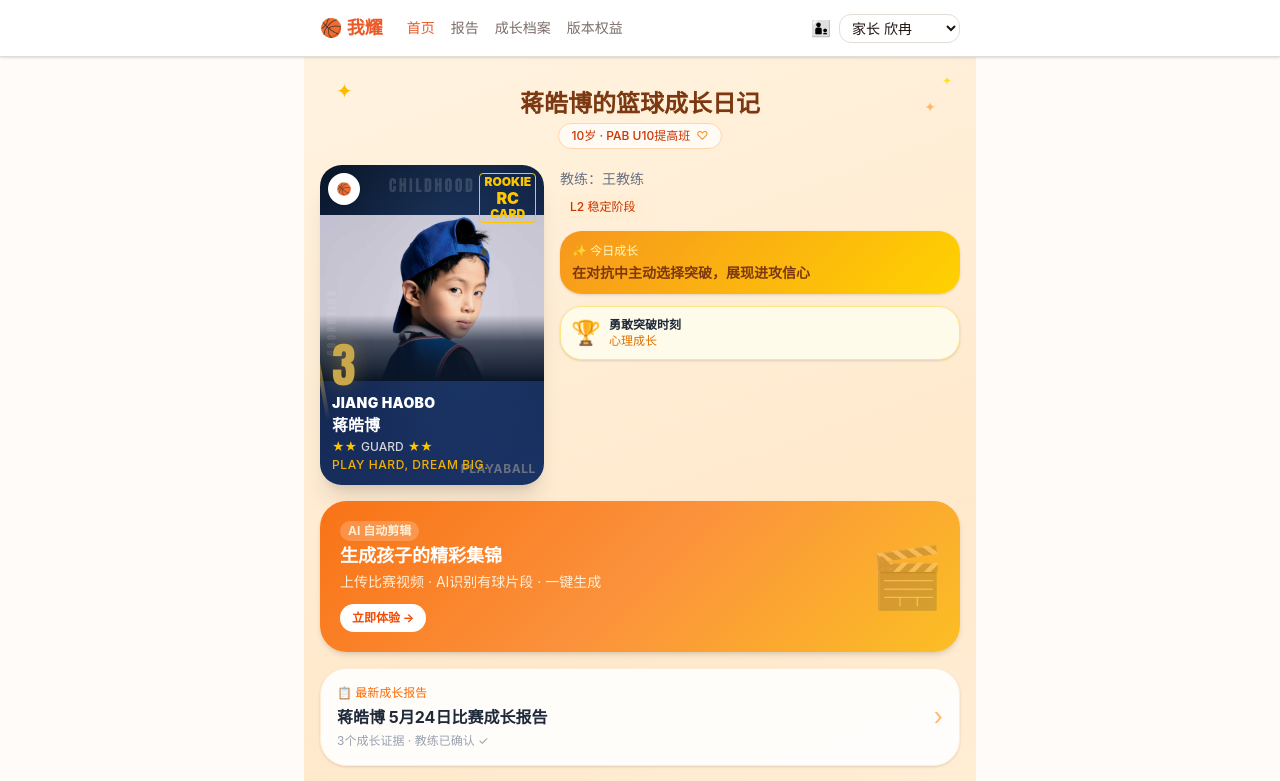
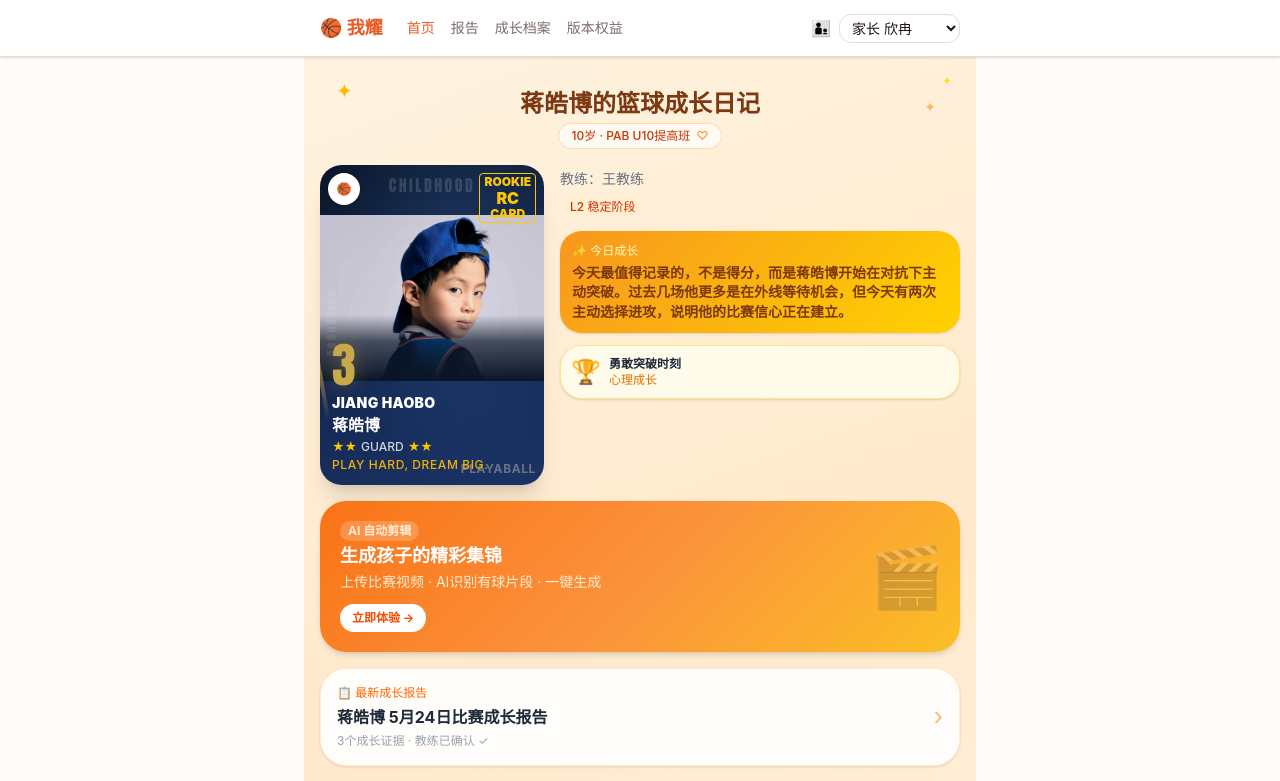
Before and after one commit to BillBillBiuBiuBiu/woyao-growth, a Next.js app: page /parent in a window 1280 px wide. Shown: the top 781 px of the page. Built offline with nearby package versions, Linux system fonts and the light colour scheme.

Commit message:
feat: parent home 今日成长 shows report heroSummary instead of badge description

```diff
--- a/app/parent/page.tsx
+++ b/app/parent/page.tsx
@@ -46,7 +46,7 @@ export default function ParentHome() {
             {/* Today's growth */}
             <div className="rounded-2xl p-3 text-white shadow-sm" style={{ background: "linear-gradient(135deg, #f7971e 0%, #ffd200 100%)" }}>
               <div className="text-xs font-medium text-yellow-100 mb-1">✨ 今日成长</div>
-              <div className="text-sm font-bold leading-snug" style={{ color: "#7C3810" }}>{mockBadges[0].description}</div>
+              <div className="text-sm font-bold leading-snug line-clamp-3" style={{ color: "#7C3810" }}>{mockReport.heroSummary}</div>
             </div>
 
             {/* Badge */}
```
